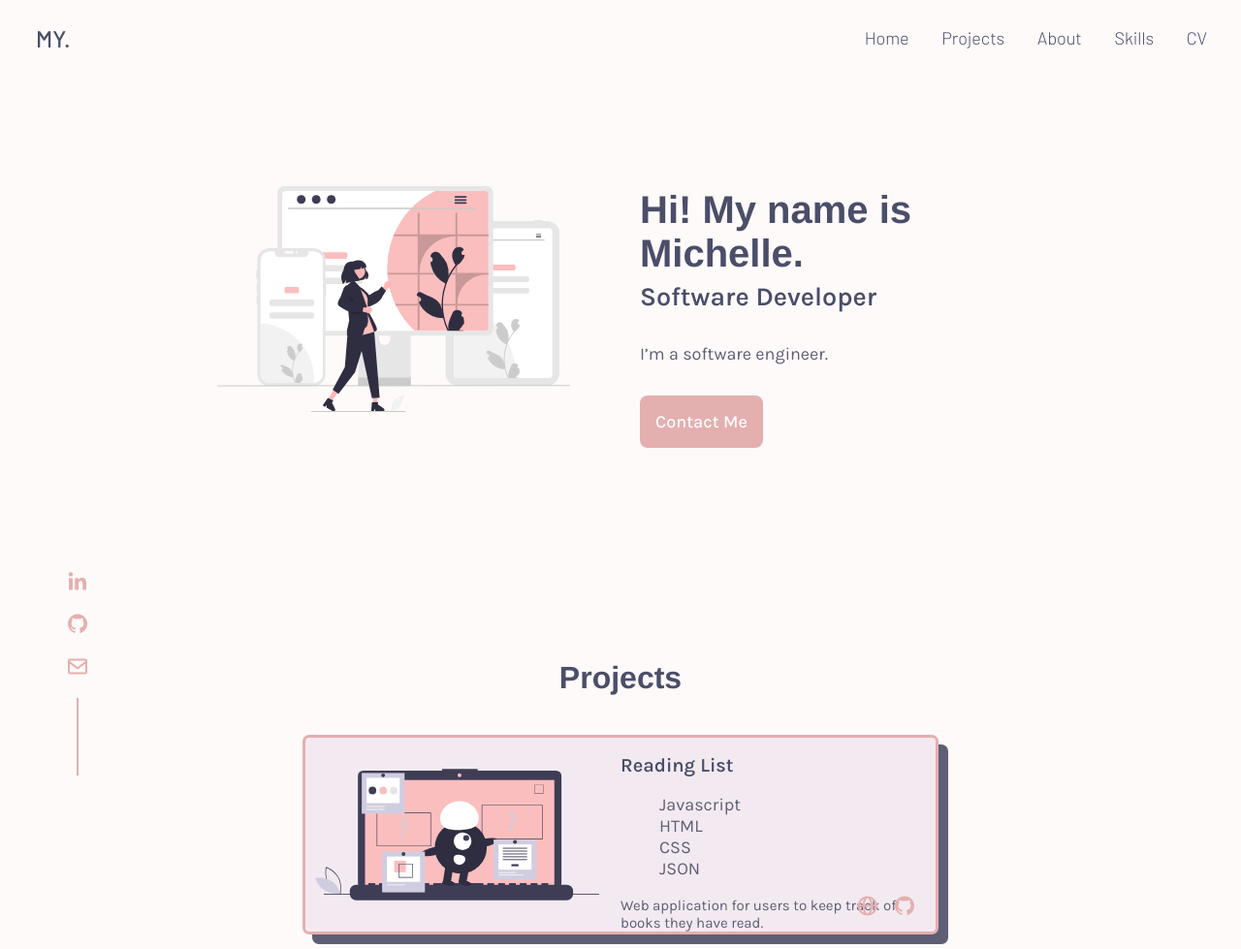
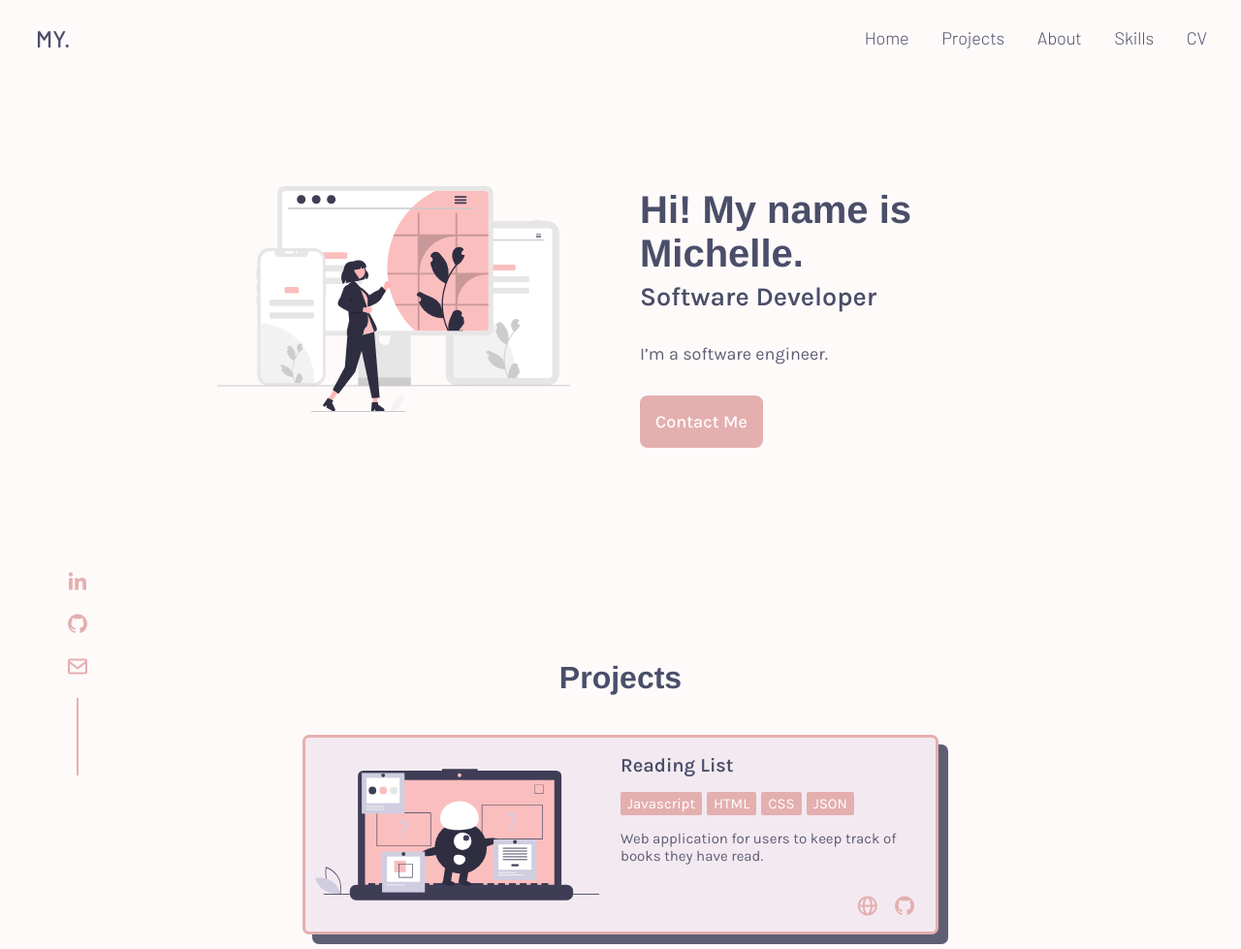
Before and after one commit to myu230/myu230.github.io, a plain HTML site: page index.html in a window 1280 px wide. Shown: the top 979 px of the page at 97% size. Drawn offline with nearby package versions, Linux system fonts and the light colour scheme.

Commit message:
Updated Projects

```diff
--- a/css/style.css
+++ b/css/style.css
@@ -437,6 +437,21 @@ img{
     font-size: var(--normal-font-size);
 }
 
+.project__info ul{
+    display: flex;
+    padding: 0;
+    font-size: var(--normal-font-size);
+}
+
+.project__info li{
+  padding:  3px 7px;
+  margin-right: 5px;
+  background-color: var(--accent-colour);
+  border-radius: 2px;
+  color: white;
+}
+
+
 .project__icon_container{
     position: absolute;
     bottom: 10px;
```
